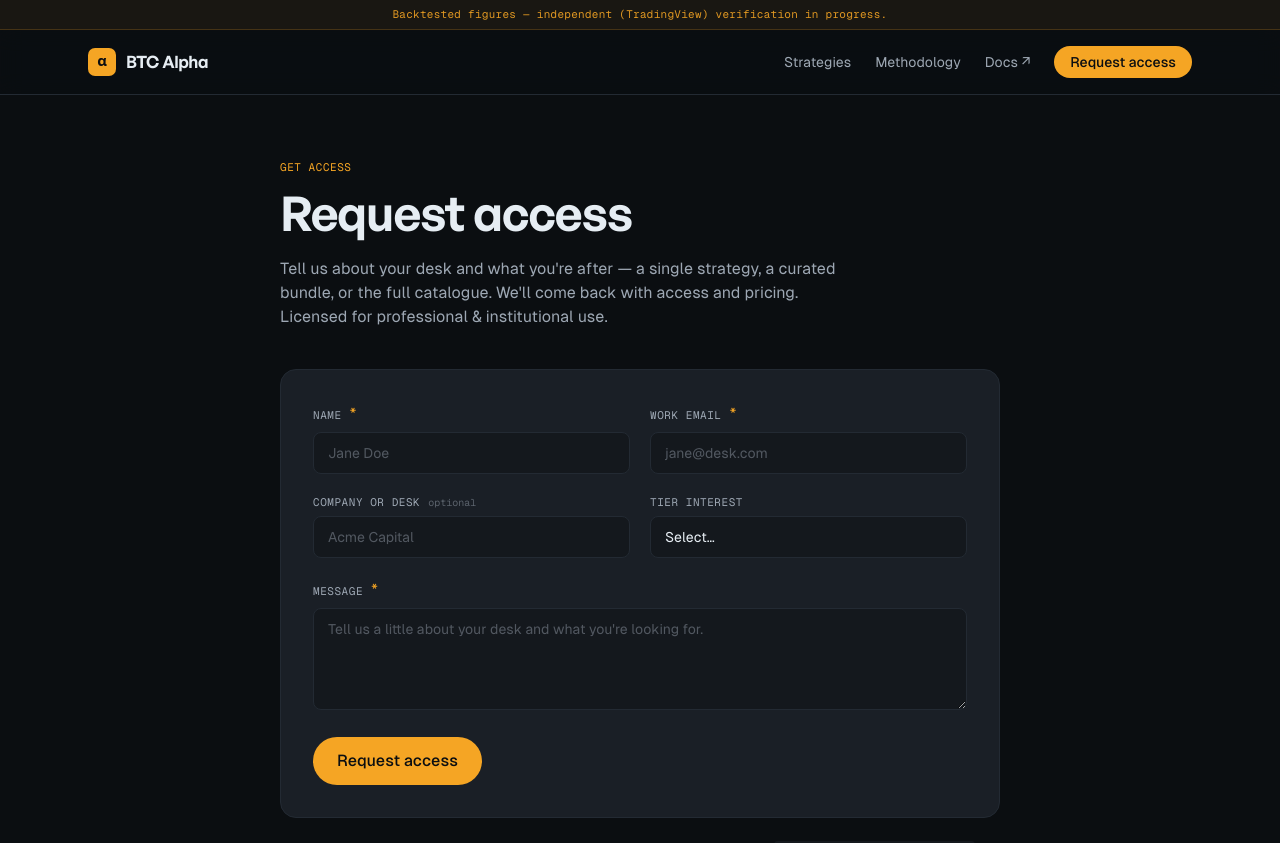
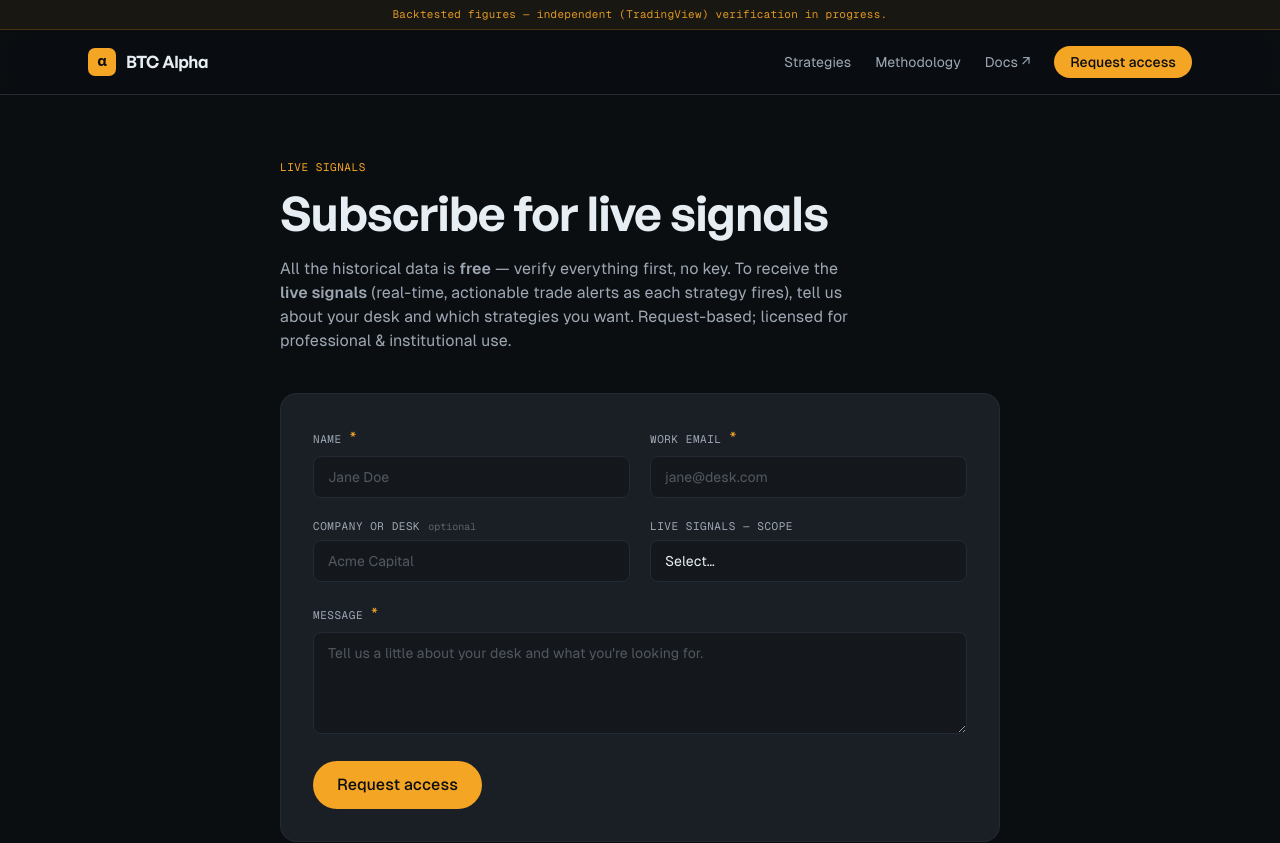
Before and after one commit to BTCAlphaGrowthTrust/btc-strategy-site, a Next.js app: page /access in a window 1280 px wide. Shown: the top 843 px of the page. Built offline with nearby package versions, Linux system fonts and the light colour scheme.

Commit message:
open model: reframe subscribe copy site-wide — historical data is free, subscribe for LIVE SIGNALS (per-strategy, catalogue, landing, pricing, access)

```diff
--- a/src/app/access/page.tsx
+++ b/src/app/access/page.tsx
@@ -3,9 +3,9 @@ import AccessForm from "@/components/AccessForm";
 import ObfuscatedEmail from "@/components/ObfuscatedEmail";
 
 export const metadata: Metadata = {
-  title: "Request access — BTC Alpha",
+  title: "Subscribe for live signals — BTC Alpha",
   description:
-    "Request access to the BTC Alpha systematic strategy data — a single strategy, a curated bundle, or the full catalogue. Professional & institutional use.",
+    "Historical data is free. Request access to the BTC Alpha live trade signals — real-time, actionable, request-based. Professional & institutional use.",
 };
 
 export default async function AccessPage({
@@ -17,12 +17,12 @@ export default async function AccessPage({
 
   return (
     <div className="mx-auto max-w-3xl px-6 py-16">
-      <div className="font-mono text-[11px] uppercase tracking-wider text-accent">Get access</div>
-      <h1 className="mt-3 text-4xl font-semibold sm:text-5xl">Request access</h1>
+      <div className="font-mono text-[11px] uppercase tracking-wider text-accent">Live signals</div>
+      <h1 className="mt-3 text-4xl font-semibold sm:text-5xl">Subscribe for live signals</h1>
       <p className="mt-4 max-w-xl text-text-muted">
-        Tell us about your desk and what you&apos;re after — a single strategy, a curated bundle,
-        or the full catalogue. We&apos;ll come back with access and pricing. Licensed for
-        professional &amp; institutional use.
+        All the historical data is <strong>free</strong> — verify everything first, no key. To receive the{" "}
+        <strong>live signals</strong> (real-time, actionable trade alerts as each strategy fires), tell us about
+        your desk and which strategies you want. Request-based; licensed for professional &amp; institutional use.
       </p>
 
       <div className="mt-10 rounded-2xl border border-border bg-surface-2 p-6 sm:p-8">
--- a/src/app/page.tsx
+++ b/src/app/page.tsx
@@ -3,7 +3,6 @@ import { getLanding } from "@/lib/api";
 import { pct1, num2 } from "@/lib/format";
 import CorrelationHeatmap from "@/components/CorrelationHeatmap";
 import { VerificationBadge } from "@/components/Badge";
-import TierCards from "@/components/TierCards";
 import ObfuscatedEmail from "@/components/ObfuscatedEmail";
 
 export const revalidate = 3600;
@@ -171,19 +170,22 @@ export default async function Home() {
         </div>
       </section>
 
-      {/* 5 · TIERS — buy one, a set, or all of them */}
+      {/* 5 · FREE DATA → LIVE SIGNALS */}
       <section className="reveal">
         <div className="mx-auto max-w-6xl px-6 py-20">
           <div className="flex flex-wrap items-end justify-between gap-3">
-            <SectionLabel n="05" title={`Buy one, a set, or all ${d.count}`} />
-            <Link href="/pricing" className="text-sm text-accent hover:text-accent-hover">Full pricing &amp; bundles →</Link>
+            <SectionLabel n="05" title="Free to verify. Subscribe for the signals." />
+            <Link href="/access" className="text-sm text-accent hover:text-accent-hover">Request access →</Link>
           </div>
           <p className="mt-4 max-w-2xl text-text-muted">
-            Subscribe to a single strategy, a curated bundle, or the full {d.count}. Licensed for
-            professional &amp; institutional use — pricing on request.
+            Every track record, stat and return series is <strong>free, no key</strong> — verify all {d.count}{" "}
+            against your own book first. The product is the <strong>live signals</strong>: real-time, actionable
+            trade alerts as each strategy fires. Request-based; licensed for professional &amp; institutional use.
           </p>
           <div className="mt-8">
-            <TierCards />
+            <Link href="/access" className="inline-block rounded-full bg-accent px-6 py-3 font-medium text-bg transition-colors hover:bg-accent-hover">
+              Subscribe for live signals
+            </Link>
           </div>
           <p className="mt-6 font-mono text-xs text-text-muted/60">
             <ObfuscatedEmail mode="text" placeholder="email us" className="text-text-muted/60" /> · backtested / modelled historical data, not advice
--- a/src/app/pricing/page.tsx
+++ b/src/app/pricing/page.tsx
@@ -3,13 +3,12 @@ import type { Metadata } from "next";
 import { getCatalogue } from "@/lib/api";
 import { BUNDLES } from "@/lib/catalogue";
 import { pct1, num2 } from "@/lib/format";
-import TierCards from "@/components/TierCards";
 import ObfuscatedEmail from "@/components/ObfuscatedEmail";
 
 export const revalidate = 3600;
 export const metadata: Metadata = {
-  title: "Pricing & bundles — BTC Alpha",
-  description: "Single, Bundle, or the full catalogue. Pricing on request. Bundle compositions.",
+  title: "Live signals — BTC Alpha",
+  description: "Historical data is free. Subscribe for the live signals — request-based. Bundle compositions.",
 };
 
 export default async function Pricing() {
@@ -20,14 +19,15 @@ export default async function Pricing() {
     <>
       <section className="border-b border-border">
         <div className="mx-auto max-w-6xl px-6 pt-16 pb-12">
-          <h1 className="text-4xl font-semibold sm:text-5xl">Pricing &amp; bundles</h1>
+          <h1 className="text-4xl font-semibold sm:text-5xl">Live signals</h1>
           <p className="mt-4 max-w-2xl text-text-muted">
-            Three ways to subscribe — a single strategy, a curated bundle, or the full {strategies.length}.
-            Licensed for professional &amp; institutional use. Pricing on request.
+            Every track record is <strong>free</strong> — verify all {strategies.length} against your own book,
+            no key. The product is the <strong>live signals</strong>: real-time, actionable trade alerts as each
+            strategy fires. Request-based; licensed for professional &amp; institutional use.
           </p>
-          <div className="mt-10">
-            <TierCards />
-          </div>
+          <Link href="/access" className="mt-8 inline-block rounded-full bg-accent px-6 py-3 font-medium text-bg transition-colors hover:bg-accent-hover">
+            Subscribe for live signals
+          </Link>
         </div>
       </section>
 
@@ -81,9 +81,10 @@ export default async function Pricing() {
           </div>
 
           <div className="mt-12 rounded-2xl border border-border bg-surface p-8 text-center">
-            <h2 className="text-2xl font-semibold">Request access</h2>
+            <h2 className="text-2xl font-semibold">Subscribe for live signals</h2>
             <p className="mx-auto mt-3 max-w-lg text-text-muted">
-              Tell us which tier or bundle fits and we&apos;ll get you set up. Pricing on request.
+              The historical data is free — tell us which strategies you want <strong>live signals</strong> for
+              and we&apos;ll get you set up. Request-based.
             </p>
             <Link href="/access"
                className="mt-6 inline-block rounded-full bg-accent px-6 py-3 font-medium text-bg transition-colors hover:bg-accent-hover">
--- a/src/app/strategies/[id]/page.tsx
+++ b/src/app/strategies/[id]/page.tsx
@@ -31,7 +31,6 @@ export default async function StrategyPage({ params }: { params: Promise<{ id: s
     .filter((r) => r.cagr != null && r.cagr > 10)
     .map((r) => ({ ...r, pf: stats.profit_factor, sharpe: stats.sharpe_daily_annualized }));
   const bundles = bundlesForStrategy(id);
-  const inDiversifier = bundles.some((b) => b.flagship);
 
   return (
     <>
@@ -117,24 +116,20 @@ export default async function StrategyPage({ params }: { params: Promise<{ id: s
             </p>
           </div>
 
-          {/* subscribe actions */}
+          {/* the data is free — live signals are the product */}
           <div className="rounded-xl border border-border bg-surface-2 p-6">
-            <div className="font-mono text-[11px] uppercase tracking-wider text-accent">Subscribe</div>
-            <div className="mt-3 font-display text-lg font-semibold">Get this strategy</div>
+            <div className="font-mono text-[11px] uppercase tracking-wider text-accent">Live signals</div>
+            <div className="mt-3 font-display text-lg font-semibold">The data is free — subscribe for the signals</div>
             <p className="mt-2 text-sm text-text-muted">
-              Live data, stats, returns and the risk-% tool — as a single-strategy subscription, or
-              bundled. Pricing on request.
+              Every stat, return series and the risk-% tool on this page are <strong>free, no key</strong> —
+              verify {meta.name} against your own book first. The product is the <strong>live signals</strong>:
+              real-time, actionable trade alerts as it fires. Request-based today.
             </p>
-            <Link href={`/access?tier=single&ctx=${encodeURIComponent(meta.name)}`} className="mt-5 block rounded-full bg-accent px-5 py-2.5 text-center font-medium text-bg transition-colors hover:bg-accent-hover">
-              Subscribe — Single tier
+            <Link href={`/access?ctx=${encodeURIComponent(meta.name)}`} className="mt-5 block rounded-full bg-accent px-5 py-2.5 text-center font-medium text-bg transition-colors hover:bg-accent-hover">
+              Subscribe for live signals
             </Link>
-            {inDiversifier && (
-              <Link href="/pricing#diversifier" className="mt-3 block rounded-full border border-accent/40 px-5 py-2.5 text-center font-medium text-accent transition-colors hover:bg-accent/10">
-                or get it in the Diversifier Bundle
-              </Link>
-            )}
-            <Link href="/pricing" className="mt-3 block rounded-full border border-border px-5 py-2.5 text-center font-medium text-text transition-colors hover:border-accent hover:text-accent">
-              or the full catalogue — everything
+            <Link href="/access" className="mt-3 block rounded-full border border-border px-5 py-2.5 text-center font-medium text-text transition-colors hover:border-accent hover:text-accent">
+              Contact for access — request-based
             </Link>
             {bundles.length > 0 && (
               <p className="mt-4 font-mono text-[11px] text-text-muted/60">
--- a/src/app/strategies/page.tsx
+++ b/src/app/strategies/page.tsx
@@ -8,7 +8,7 @@ import { VerificationBadge } from "@/components/Badge";
 export const revalidate = 3600;
 export const metadata: Metadata = {
   title: "Strategy catalogue — BTC Alpha",
-  description: "Browse all 14 backtested BTC strategies. Subscribe to one, a bundle, or all 14.",
+  description: "Browse all 14 backtested BTC strategies — full track records free, no key. Subscribe for the live signals.",
 };
 
 export default async function Catalogue() {
@@ -28,7 +28,8 @@ export default async function Catalogue() {
           <h1 className="text-4xl font-semibold sm:text-5xl">Strategy catalogue</h1>
           <p className="mt-4 max-w-2xl text-text-muted">
             Every strategy is backtested over ~8 years on BTC-PERPETUAL, net of fees &amp; slippage,
-            and individually evaluable. Subscribe to one, a curated bundle, or the full {strategies.length}.
+            and individually evaluable — every track record is <strong>free</strong> to verify against your
+            own book. Subscribe for the <strong>live signals</strong>.
           </p>
           <div className="mt-6 flex flex-wrap gap-2">
             {BUNDLES.map((b) => (
--- a/src/components/AccessForm.tsx
+++ b/src/components/AccessForm.tsx
@@ -91,7 +91,7 @@ export default function AccessForm({ initialTier, context }: { initialTier?: str
         <Field label="Company or desk" hint="optional">
           <input name="company" autoComplete="organization" placeholder="Acme Capital" className={inputCls} />
         </Field>
-        <Field label="Tier interest">
+        <Field label="Live signals — scope">
           <select value={tier} onChange={(e) => setTier(e.target.value)} className={`${inputCls} appearance-none`}>
             <option value="">Select…</option>
             {TIER_OPTIONS.map((t) => (
```
